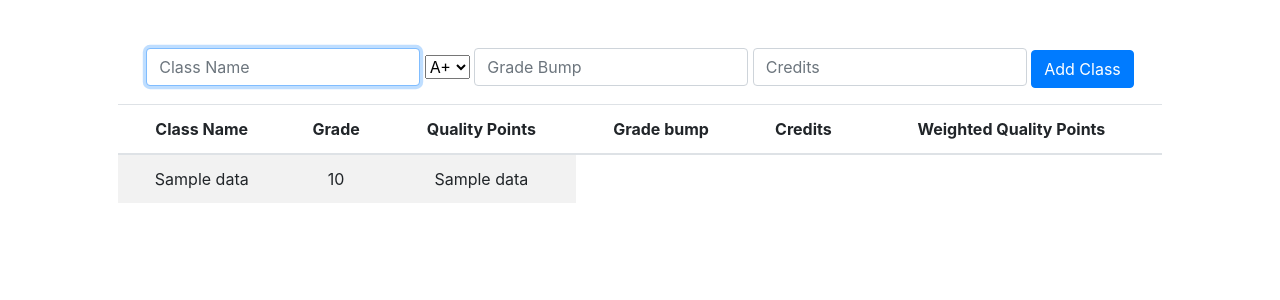
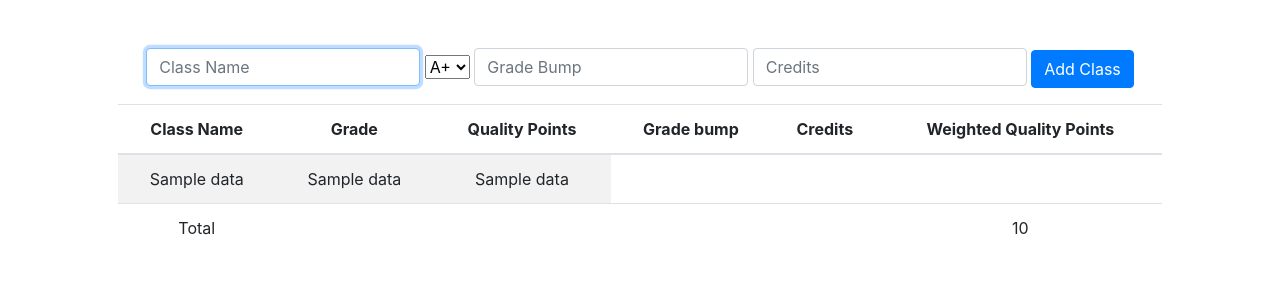
Before and after one commit to Pacil142857/CS50-Final, a Flask app: template templates/index.html in a window 1280 px wide. Shown: the part 76-376 px from the top of the page. Run offline with Flask 2, Linux system fonts and the light colour scheme; the template is opened without the code that fills it: most values are stand-ins (such as "Sample title", 1, 10 or a date in 2020); some libraries are stand-ins or nearby versions.

Commit message:
Added a row for the total

```diff
--- a/templates/index.html
+++ b/templates/index.html
@@ -44,12 +44,22 @@
                 {% for item in t[:2] %}
                     <td>{{ item }}</td>
                 {% endfor %}
-                    <td>{{ t[2] / t[4] }}</td>
+                    <td>{{ t[2] }}</td>
                 {% for item in t[3:] %}
                     <td>{{ item }}</td>
                 {% endfor %}
             </tr>
             {% endfor %}
+
+            <!-- Total -->
+            <tr>
+                <td>Total</td>
+                <td></td>
+                <td></td>
+                <td></td>
+                <td></td>
+                <td>{{ total }}</td>
+            </tr>
         </tbody>
     </table>
 {% endblock %}
```
